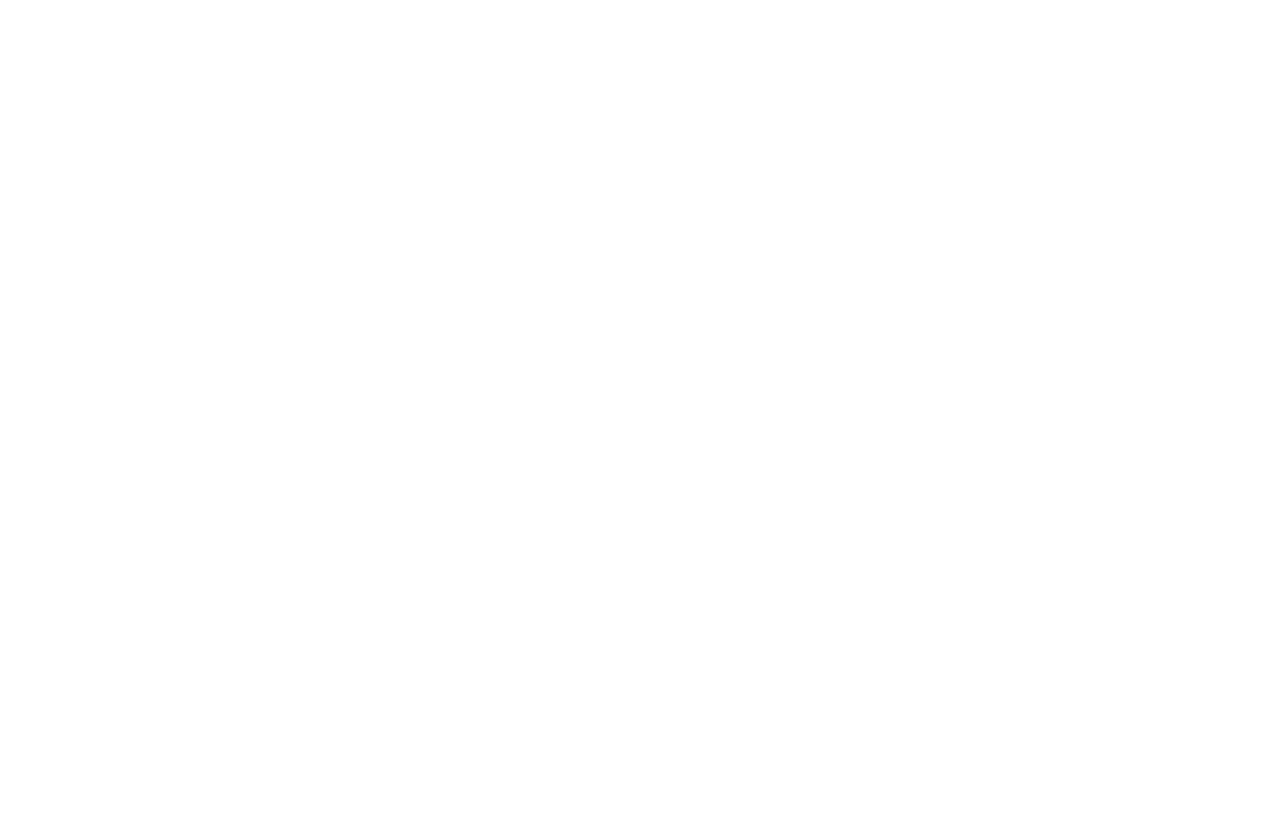
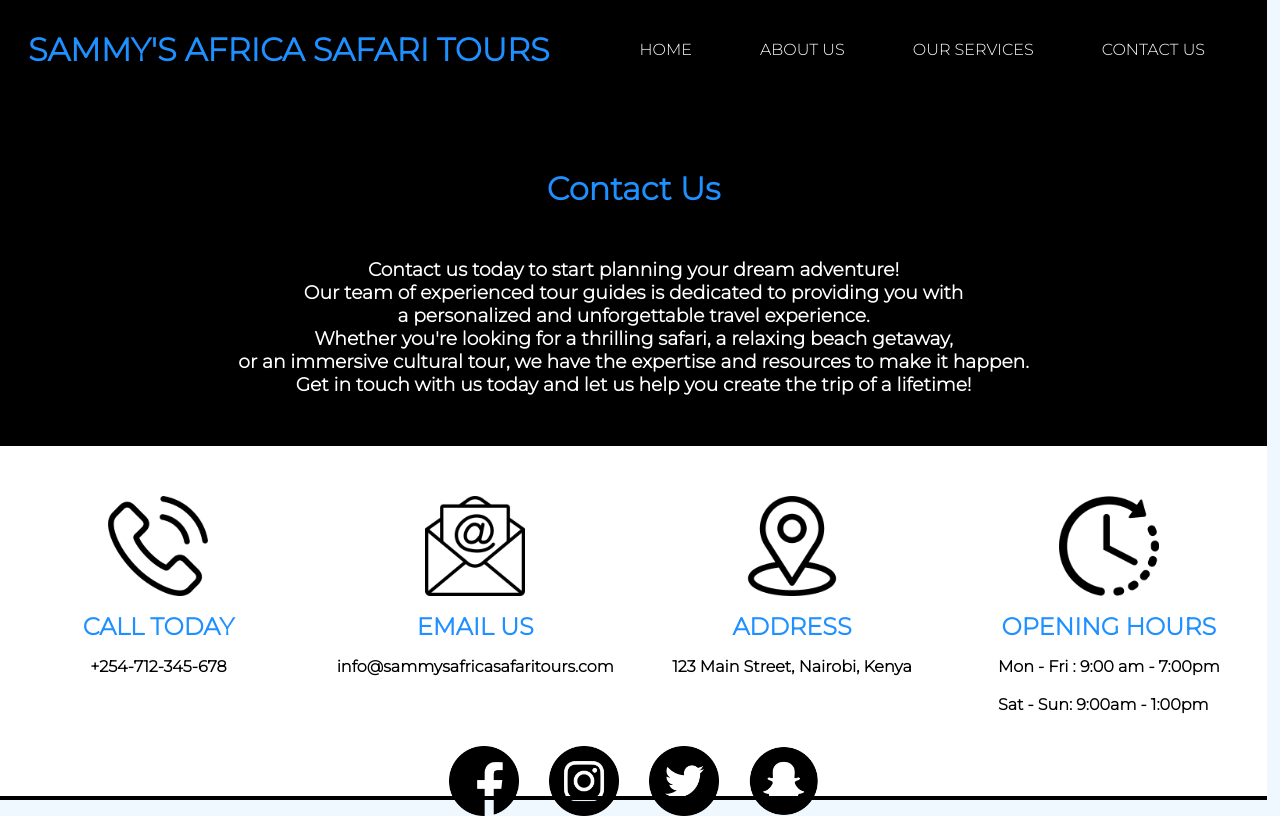
Before and after one commit to CynthiaGichuki/Tour-Guide-Company, a plain HTML site: page Pages/contact.html in a window 1280 px wide. Drawn offline with Linux system fonts and the light colour scheme.

Commit message:
Worked on Contact Us Page

```diff
--- a/Pages/contact.html
+++ b/Pages/contact.html
@@ -0,0 +1,81 @@
+<!DOCTYPE html>
+<html lang="en">
+
+<head>
+    <meta charset="UTF-8">
+    <meta http-equiv="X-UA-Compatible" content="IE=edge">
+    <meta name="viewport" content="width=device-width, initial-scale=1.0">
+    <title>Contact Us</title>
+    <link rel="stylesheet" href="/css/contact.css">
+    <link rel="preconnect" href="https://fonts.googleapis.com">
+    <link rel="preconnect" href="https://fonts.gstatic.com" crossorigin>
+    <link href="https://fonts.googleapis.com/css2?family=Montserrat:wght@300&display=swap" rel="stylesheet">
+</head>
+
+<body>
+    <div class="container">
+        <div class="content">
+            <header>
+                <div class="brandname">
+                    <h1>SAMMY'S AFRICA SAFARI TOURS</h1>
+                </div>
+                <nav>
+                    <a href="/Pages/index.html">HOME</a>
+                    <a href="/Pages/about.html">ABOUT US</a>
+                    <a href="/Pages/services.html">OUR SERVICES</a>
+                    <a href="/Pages/contact.html">CONTACT US</a>
+                </nav>
+
+            </header>
+            <h1 id="title">Contact Us</h1>
+            <h3 id="text">Contact us today to start planning your dream adventure! <br>
+                Our team of experienced tour guides is dedicated to providing you with <br>
+                 a personalized and unforgettable travel experience. <br>
+                 Whether you're looking for a thrilling safari, a relaxing beach getaway, <br>
+                  or an immersive cultural tour, we have the expertise and resources to make it happen. <br>
+                  Get in touch with us today and let us help you create the trip of a lifetime!
+            </h3>
+
+            <div class="details">
+                <div class="phone">
+                    <img src="/Icons/phone-call.png">
+                    <h2>CALL TODAY</h2>
+                    <p><b>+254-712-345-678</b></p>
+
+                </div>
+                <div class="email">
+                    <img src="/Icons/email.png">
+                    <h2>EMAIL US</h2>
+                    <p><b>info@sammysafricasafaritours.com</b></p>
+
+                </div>
+                <div class="address">
+                    <img src="/Icons/location.png">
+                    <h2>ADDRESS</h2>
+                    <p><b>123 Main Street, Nairobi, Kenya</b></p>
+
+                </div>
+                <div class="time">
+                    <img src="/Icons/time-left.png">
+                    <h2>OPENING HOURS</h2>
+                    <p><b>Mon - Fri : 9:00 am - 7:00pm<br><br>
+                        Sat - Sun: 9:00am - 1:00pm</b></p>
+                </div>
+
+            </div>
+            <div class="social">
+                <img src="/Icons/facebook.png">
+                <img src="/Icons/instagram.png">
+                <img src="/Icons/twitter.png">
+                <img src="/Icons/snapchat.png">
+            </div>
+
+        </div>
+
+
+    </div>
+
+
+</body>
+
+</html>
--- /dev/null
+++ b/css/contact.css
@@ -0,0 +1,85 @@
+* {
+    margin: 0px;
+    padding: 0px;
+}
+
+body {
+    font-family: 'Montserrat', sans-serif;
+    background-color: aliceblue;
+}
+.container{
+    width: 99vw;
+    height: 100vh;
+    background-color: black;
+}
+#title{
+    margin-top: 100px;
+}
+h1,
+h2, h3 {
+    color: dodgerblue;
+    text-align: center;
+}
+#text{
+    color: white;
+    margin-top: 50px;
+    margin-bottom: 50px;
+}
+img {
+    width: 100px;
+
+}
+header {
+    display: flex;
+    justify-content: space-around;
+    align-items: center;
+
+}
+
+.brandname,
+nav {
+    margin-top: 30px;
+}
+
+nav {
+    display: flex;
+    width: 50%;
+    justify-content: space-around;
+}
+
+nav a {
+    color: white;
+    text-decoration: none;
+}
+
+nav a:hover {
+    color: dodgerblue;
+}
+
+.details{
+    display: flex;
+    justify-content: space-around;
+    background-color: white;
+}
+
+.phone, .email, .address, .time{
+    display: flex;
+    flex-direction: column;
+    align-items: center;
+    width: 400px;
+    height: 300px;
+    margin-top: 50px;
+    border-radius: 1rem;
+    gap: 1rem;
+
+}
+.social{
+    display: flex;
+    justify-content: center;
+    gap: 30px;
+    margin-top: -50px;
+
+}
+.social img{
+    width: 70px;
+}
--- a/css/services.css
+++ b/css/services.css
@@ -10,9 +10,8 @@ body {
 
 .container {
     width: 99vw;
-    height: 120vh;
-    /* background-image: linear-gradient(to bottom, rgba(0, 0, 0, 0.5), rgba(0, 0, 0, 0.5)), url('/Images/lion2.jpg');
-    background-size: cover; */
+    height: 140vh;
+
 }
 
 header {
@@ -46,9 +45,16 @@ h1,
 h2 {
     color: dodgerblue;
 }
-h2{
+#title{
     margin-top: 100px;
     text-align: center;
+}
+h3{
+    text-align: center;
+}
+#text{
+    color: white;
+    margin-top: 50px;
 }
 .offers {
     display: flex;
@@ -60,21 +66,9 @@ img {
     width: 100px;
 
 }
-.holiday {
+.holiday, .holiday2 {
     background-color: white;
     width: 400px;
-    color: black;
-    display: flex;
-    flex-direction: column;
-    justify-content: center;
-    align-items: center;
-    text-align: center;
-    gap: 20px;
-}
-
-.holiday2 {
-    background-color: dodgerblue;
-    width: 350px;
     height: 400px;
     color: black;
     display: flex;
@@ -83,4 +77,28 @@ img {
     align-items: center;
     text-align: center;
     gap: 20px;
+    border-radius: 1rem;
 }
+
+.holiday2 {
+    background-color: dodgerblue;
+}
+.holiday2 p{
+    color: white;
+}
+.holiday2 h2{
+    color: black;
+}
+button {
+    padding: 20px;
+    width: 30%;
+    align-self: center;
+    border-radius: 0.5rem;
+    background-color: dodgerblue;
+}
+
+button:hover {
+    background-color: black;
+    color: dodgerblue;
+    border: none;
+}
```
Also changed, not shown: Pages/about.html (+17 -35 lines), Pages/index.html (+10 -10 lines), Pages/services.html (+26 -18 lines), css/about.css (+26 -21 lines), css/style.css (+12 -18 lines), Icons/email.png (added), Icons/location.png (added), Icons/phone-call.png (added), Icons/support.png (added), Icons/targeting.png (added), Icons/time-left.png (added), Icons/travel.png (deleted), Icons/values.png (added).
